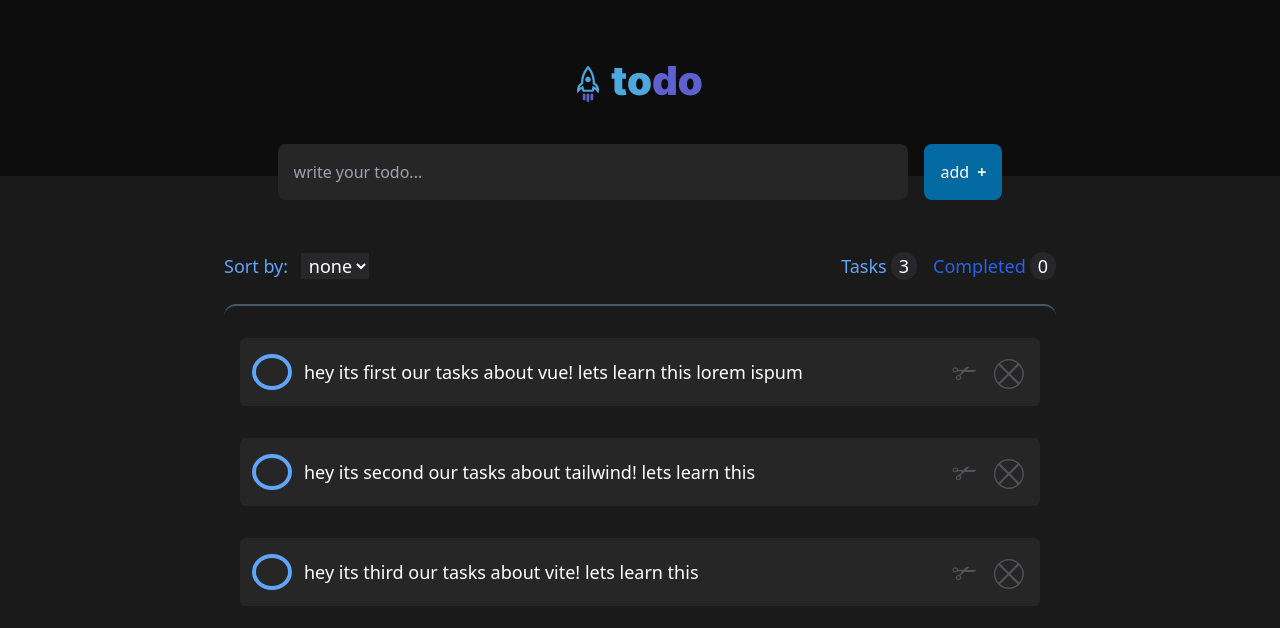
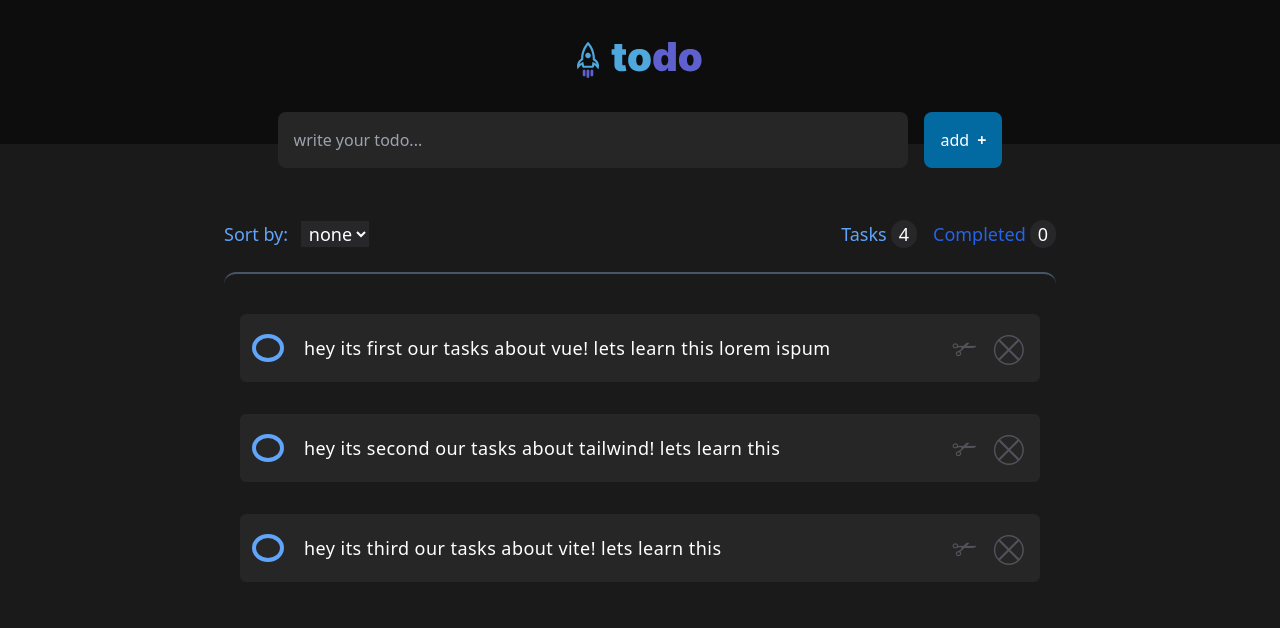
Before and after one commit to DinHubb/vueApp-todo-list, a Vue app: page / in a window 1280 px wide. Shown: the top 628 px of the page. Built offline with nearby package versions, Linux system fonts and the light colour scheme.

Commit message:
add editer task

```diff
--- a/src/App.vue
+++ b/src/App.vue
@@ -1,16 +1,17 @@
 <template>
   <div class="w-full bg-main-color overflow-hidden">
-    <header class="bg-header-color flex justify-center p-14">
-      <img src="@/assets/logo.svg" class="mb-4" width="126px" height="48px" alt="logo" />
+    <header class="bg-header-color flex flex-col items-center justify-center pt-8 p-14 text-white">
+      <img src="@/assets/logo.svg" width="126px" height="48px" class="pb-2" alt="logo" />
     </header>
     <main class="relative -top-11 flex flex-col justify-center px-4">
-      <task-form @create="createTask" />
+      <task-form @save="saveTask" />
       <task-list
         :tasks="tasks"
         :countCompleted="countCompleted"
         @remove="removeTask"
         @checked="checkedTask"
         @sort="sortTask"
+        @edit="edit"
       />
     </main>
   </div>
@@ -31,17 +32,26 @@ export default {
         {
           id: 1,
           content: 'hey its first our tasks about vue! lets learn this lorem ispum',
-          completed: false
+          completed: false,
+          isEdited: false
         },
         {
           id: 2,
           content: 'hey its second our tasks about tailwind! lets learn this',
-          completed: false
+          completed: false,
+          isEdited: false
         },
         {
           id: 3,
           content: 'hey its third our tasks about vite! lets learn this',
-          completed: false
+          completed: false,
+          isEdited: false
+        },
+        {
+          id: 4,
+          content: 'hey its third our tasks about vite! lets learn this',
+          completed: false,
+          isEdited: false
         }
       ],
       countCompleted: 0,
@@ -49,23 +59,21 @@ export default {
     }
   },
   methods: {
-    createTask(task) {
+    saveTask(task) {
       this.valueSelected === 'date' ? this.tasks.unshift(task) : this.tasks.push(task)
     },
     removeTask(task) {
-      this.tasks = this.tasks.filter((o) => o.id !== task.id)
+      return (this.tasks = this.tasks.filter((o) => o.id !== task.id))
     },
     checkedTask(task) {
       this.tasks = this.tasks.map((o) => {
-        if (o.id !== task.id) {
-          return o
-        }
+        if (o.id !== task.id) return o
 
         const complet = !o.completed
         let completed = complet ? complet : complet
         return { ...o, completed }
       })
-      this.countCompleted = this.tasks.filter((o) => o.completed === true).length
+      return (this.countCompleted = this.tasks.filter((o) => o.completed === true).length)
     },
     sortTask(value) {
       this.valueSelected = value
@@ -73,7 +81,15 @@ export default {
         this.tasks = this.tasks.sort((a, b) => b.id - a.id)
         return
       }
-      return (this.tasks = this.tasks.sort((a, b) => a.id - b.id))
+      return (this.tasks = this.tasks.sort((a, b) => a.id - b.id)) // так как у меня id это дата их создание то сортировка c none будет сортировкой по id
+    },
+    edit(task) {
+      this.tasks = this.tasks.map((o) => {
+        if (o.id !== task.id) return o
+        const edited = !o.isEdited
+        let isEdited = edited ? edited : edited
+        return { ...o, isEdited }
+      })
     }
   }
 }
--- a/src/components/TaskForm.vue
+++ b/src/components/TaskForm.vue
@@ -1,6 +1,6 @@
 <template>
   <section class="flex justify-center pb-10">
-    <form class="flex justify-center gap-4 w-3/5 h-20 p-3" @submit="createTask">
+    <form class="flex justify-center gap-4 w-3/5 h-20 p-3" @submit="saveTask">
       <input
         v-model.trim="task.content"
         @input="task.content = $event.target.value"
@@ -23,14 +23,11 @@ export default {
     }
   },
   methods: {
-    createTask(event) {
+    saveTask(event) {
       event.preventDefault()
-      if (this.task.content.length < 1) return null
-      this.task.id = Date.now()
-      this.task.completed = false
-      this.$emit('create', this.task)
-      this.task = {
-        content: ''
+      if (this.task.content.trim().length > 0) {
+        this.$emit('save', { ...this.task, id: Date.now(), completed: false, isEdited: false })
+        this.task.content = ''
       }
     }
   }
--- a/src/components/TaskItem.vue
+++ /dev/null
@@ -1,43 +0,0 @@
-<template>
-  <li
-    class="relative bg-input-color pl-16 p-4 m-4 flex items-center justify-between gap-4 rounded-md"
-  >
-    <button
-      class="absolute left-3 border-4 border-blue-400 rounded-max-br w-10 h-9 font-bold"
-      :style="task.completed ? taskComplet : ''"
-      @click="$emit('checked', task)"
-    >
-      <span v-if="task.completed">✓</span>
-    </button>
-    <div :style="task.completed ? taskContent : ''">
-      {{ task.content }}
-    </div>
-    <div class="flex gap-4">
-      <button class="text-3xl text-zinc-600">✃</button>
-      <button class="text-3xl text-zinc-600" @click="$emit('remove', task)">⛒</button>
-    </div>
-  </li>
-</template>
-
-<script>
-export default {
-  data() {
-    return {
-      taskContent: {
-        textDecoration: 'line-through',
-        color: '#808080'
-      },
-      taskComplet: {
-        background: '#5E60CE',
-        border: 'none'
-      }
-    }
-  },
-  props: {
-    task: {
-      type: Object,
-      required: true
-    }
-  }
-}
-</script>
--- a/src/components/TaskList.vue
+++ b/src/components/TaskList.vue
@@ -26,7 +26,7 @@
           }}</span>
         </div>
       </div>
-      <div class="rounded-xl border-t-2 border-t-slate-600 py-4">
+      <div class="rounded-xl border-t-2 border-t-slate-600 pt-6">
         <div v-if="tasks.length < 1" class="flex flex-col items-center pt-14">
           <img
             src="@/assets/clipboard.svg"
@@ -41,15 +41,40 @@
           </h2>
         </div>
         <ul
-          class="flex flex-col text-white max-h-424-h scrollbar-thin scrollbar-track-neutral-800 scrollbar-thumb-zinc-600 overflow-y-auto"
+          class="flex flex-col text-white max-h-300-h scrollbar-thin scrollbar-track-neutral-800 scrollbar-thumb-zinc-600 overflow-y-auto"
         >
-          <task-item
+          <li
             v-for="task in tasks"
             :key="task.id"
-            :task="task"
-            @remove="$emit('remove', task)"
-            @checked="$emit('checked', task)"
-          />
+            task="task"
+            class="relative bg-input-color pl-16 p-4 m-4 flex items-center justify-between gap-4 rounded-md"
+          >
+            <button
+              class="absolute left-3 border-4 border-blue-400 rounded-max-br w-8 h-7 font-bold"
+              :style="task.completed ? taskComplet : ''"
+              @click="$emit('checked', task)"
+            >
+              <span v-if="task.completed">✓</span>
+            </button>
+            <div v-if="task.isEdited" class="flex flex-1">
+              <input
+                v-model.trim="task.content"
+                @input="task.content = $event.target.value"
+                @keyup.enter="$emit('edit', task)"
+                @blur="$emit('edit', task)"
+                class="bg-input-color w-full focus:outline-none focus:border-zinc-700 focus:border"
+              />
+            </div>
+            <div v-else :style="task.completed ? taskContent : ''" class="tracking-wide">
+              {{ task.content }}
+            </div>
+            <div class="flex gap-4">
+              <button class="text-3xl text-zinc-600" @click="$emit('edit', task), editFoucus">
+                ✃
+              </button>
+              <button class="text-3xl text-zinc-600" @click="$emit('remove', task)">⛒</button>
+            </div>
+          </li>
         </ul>
       </div>
     </div>
@@ -57,15 +82,18 @@
 </template>
 
 <script>
-import TaskItem from './TaskItem.vue'
-
 export default {
-  components: {
-    TaskItem
-  },
   data() {
     return {
-      selectedOption: 'none'
+      selectedOption: 'none',
+      taskContent: {
+        textDecoration: 'line-through',
+        color: '#808080'
+      },
+      taskComplet: {
+        background: '#5E60CE',
+        border: 'none'
+      }
     }
   },
   props: {
--- a/tailwind.config.js
+++ b/tailwind.config.js
@@ -15,7 +15,7 @@ export default {
         50: '50%'
       },
       maxHeight: {
-        '424-h': '420px'
+        '300-h': '300px'
       }
     }
   },
```
